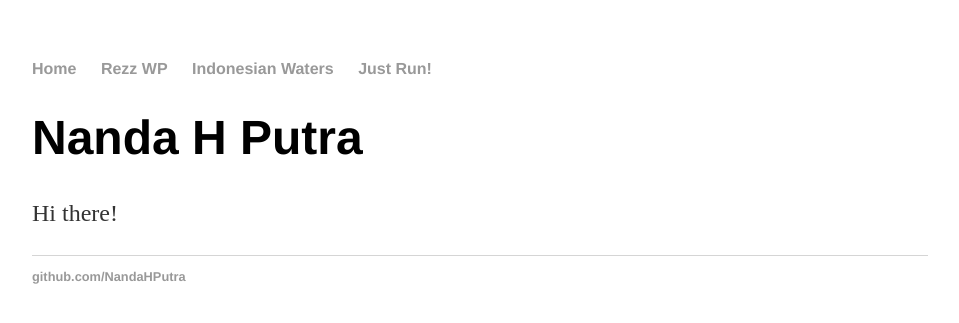
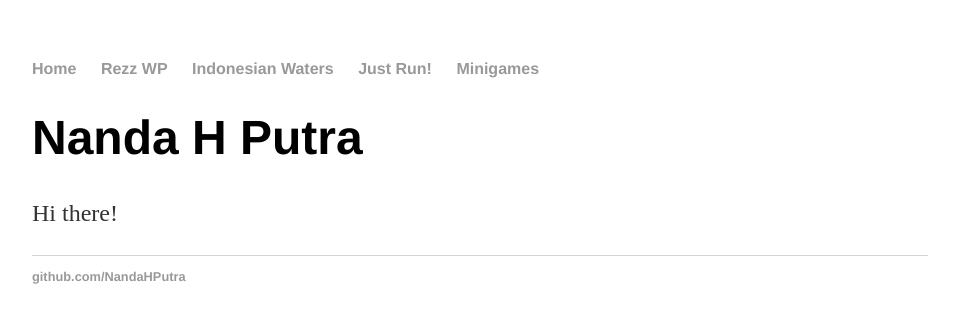
Before and after one commit to NandaHPutra/nandahputra.github.io, a Jekyll site: the page built from index.html, in a window 1280 px wide. Shown: the top 323 px of the page, without its empty margins (160-1119 px from the left). Built offline with Jekyll 4.4.1, drawn with Linux system fonts in a browser that asks for light colours.

Commit message:
added minigames to nav

```diff
--- a/_layouts/default.html
+++ b/_layouts/default.html
@@ -56,6 +56,7 @@
                 <li><a href="/projects/rezz-wp">Rezz WP</a></li>
                 <li><a href="/projects/indonesias-waters">Indonesian Waters</a></li>
                 <li><a href="/projects/just-run">Just Run!</a></li>
+                <li><a href="/projects/minigames">Minigames</a></li>
             </ul>
         </nav>
         <div class="container">
```
